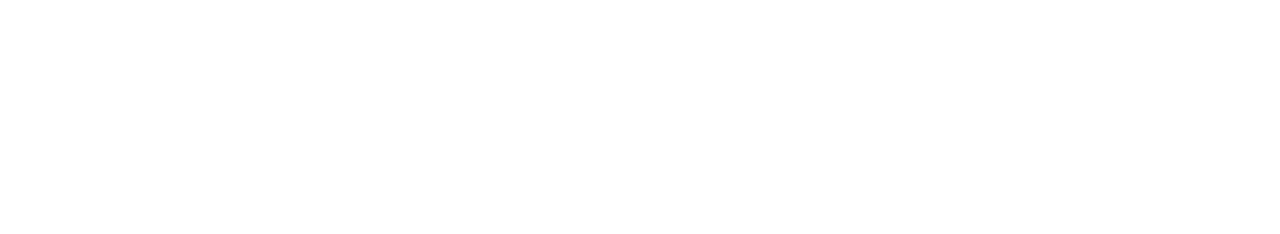
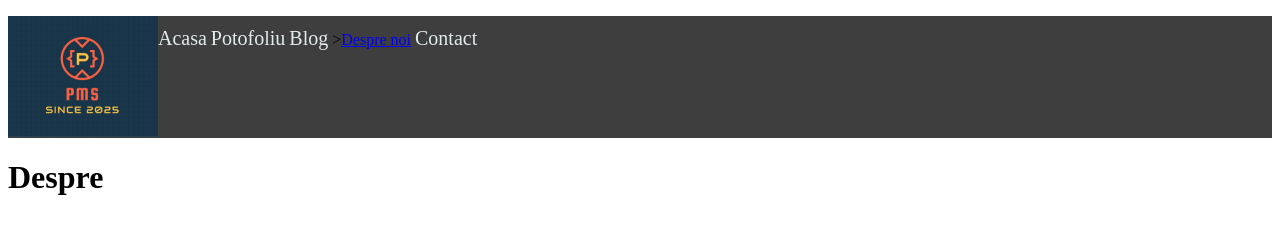
Before and after one commit to anamariagiurgea/studyhtml2025, a plain HTML site: page Proiect/pages/Despre.html in a window 1280 px wide. Drawn offline with Linux system fonts and the light colour scheme.

Commit message:
modificari despre

```diff
--- a/Proiect/assets/css/style.css
+++ b/Proiect/assets/css/style.css
@@ -1,41 +1,43 @@
 .logo{
-    width: 130%;
+    width: 100%;
     max-width: 150px;
     float: left;
 }
 #logo{
     width: 150px;
 }
-nav{width: 120% ;
-    }
+nav{width: 100% ;
+      }
 nav ul{
-    height: 80px;
-    background-color: rgba(119, 119, 19, 0.767);
-    padding: 20px 20px;
-    }
+    height: 100px;
+    background-color: rgba(5, 5, 5, 0.767);
+    padding: 11px 0px;
+          }
 nav ul li{
     display: inline;
-    padding: 8px;
+    padding: 8px 15 px;
     list-style: none;
-  }
-nav ul li:hover, nav ul li.active{
-    background-color: rgba(4, 190, 103, 0.651);
+          }
+/*  cand coloram doar literele li hover culoare ul liactive */
+  nav ul li:hover,nav ul li.active{
+    background-color: rgba(201, 190, 43, 0.651);
 }
 
 nav ul li a{
     font-size: 20px;
-    color: #0f0d0d;
+    color: #e2ebee;
     text-decoration: none;
-}
+    align: left;
+    }
 
 /* End of header */
 #banner{background-image: url(../img/technology-banner.jpg) ;
-height:740px
+height: 200px
 }
 #banner h1{ color: white;
             position:absolute;
             left:40%;
-            top:40%;
+            top: 30%;
         }
 /* end of banner */
 
@@ -44,12 +46,10 @@ height:740px
           }
     #foto{
         width:100%;
-        max-width:400px;
+        max-width: 400px;
         margin: auto;
          }
     #foto img.foto{
         display: inline-block;
-        margin:20px;
-
-
+        margin:15px;
     }
--- a/Proiect/pages/Despre.html
+++ b/Proiect/pages/Despre.html
@@ -0,0 +1,42 @@
+<!DOCTYPE html>
+<html lang="en">
+<head>
+    <meta charset="UTF-8">
+    <meta name="viewport" content="width=device-width, initial-scale=1.0">
+    <title>Proiect PMS: HTML+CSS </title>
+    <link rel="stylesheet" href="../assets/css/style.css">
+    <link rel="icon" type="image/png" href="../assets/img/favicon-96x96.png" sizes="96x96" />
+    <link rel="icon" type="image/svg+xml" href="../assets/img/favicon.svg" />
+    <link rel="shortcut icon" href="../assets/img/favicon.ico" />
+    <link rel="apple-touch-icon" sizes="180x180" href="../assets/img/apple-touch-icon.png" />
+    <link rel="manifest" href="../assets/img/web-app-manifest-192x192.png" />
+
+     <meta name="description" content="Primul proiect">
+     <meta name="keywords" content="HTML, CSS, JavaScript">
+     <meta name="author" content="Ana Giurgea">
+
+
+</head>
+<body>
+    <!-- START HEADEAR -->
+    <header>
+        <div class="logo">
+            <img id="logo" src="../assets/img/Logo PMS.jpg" alt="logo PMS">
+        </div>
+        <nav>
+            <ul>
+                <li ><a href="./index.html">Acasa</a></li>
+                <li ><a href="./pages/Portofoliu.html">Potofoliu</a></li>
+                <li><a href="./pages/Blog.html">Blog</a></li>
+                <li class="active"></li>><a href="./Despre.html">Despre noi</a></li>
+                <li><a href="./pages/Contact.html">Contact</a></li>
+            </ul>
+        </nav>
+    </header>
+    <!-- STOP HEADER -->
+     <main>
+        <h1> Despre </h1>
+     </main>
+</body>
+
+</html>
```
Also changed, not shown: Proiect/index.html (+8 -8 lines).
